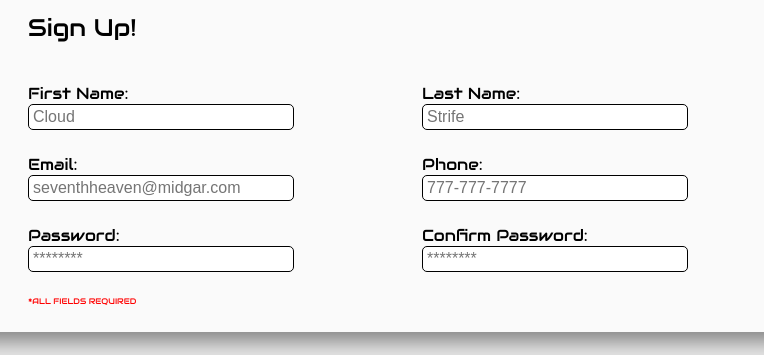
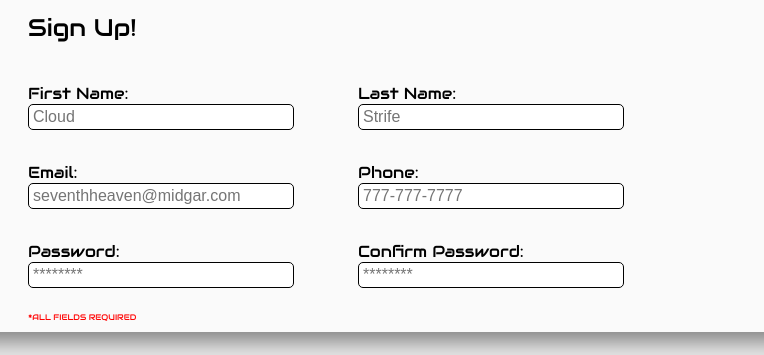
Before and after one commit to iambubbaq/odin-signup, a plain HTML site: page index.html in a window 1280 px wide. Shown: the part 250-605 px from the top of the page, 516-1280 px from the left. Drawn offline with Linux system fonts and the light colour scheme.

Commit message:
fix form flow when tabbing

```diff
--- a/index.html
+++ b/index.html
@@ -36,7 +36,7 @@
           <p>Sign Up!</p>
           <form id="signupForm">
             <div id="formInput">
-              <div id="input1">
+              <div id="row1">
                 <ul>
                   <li>
                     <label for="firstName">First Name:</label>
@@ -50,6 +50,21 @@
                     />
                   </li>
                   <li>
+                    <label for="lastName">Last Name:</label>
+                    <input
+                      type="text"
+                      id="lastName"
+                      name="lastName"
+                      placeholder="Strife"
+                      aria-required="true"
+                      required
+                    />
+                  </li>
+                </ul>
+              </div>
+              <div id="row2">
+                <ul>
+                  <li>
                     <label for="email">Email:</label>
                     <input
                       type="email"
@@ -62,32 +77,6 @@
                     />
                   </li>
                   <li>
-                    <label for="password">Password:</label>
-                    <input
-                      type="password"
-                      id="password"
-                      name="password"
-                      placeholder="********"
-                      aria-required="true"
-                      required
-                    />
-                  </li>
-                </ul>
-              </div>
-              <div id="input2">
-                <ul>
-                  <li>
-                    <label for="lastName">Last Name:</label>
-                    <input
-                      type="text"
-                      id="lastName"
-                      name="lastName"
-                      placeholder="Strife"
-                      aria-required="true"
-                      required
-                    />
-                  </li>
-                  <li>
                     <label for="phone">Phone:</label>
                     <input
                       type="tel"
@@ -97,6 +86,21 @@
                       aria-required="true"
                       required
                       pattern="[0-9]{3}-?[0-9]{3}-?[0-9]{4}"
+                    />
+                  </li>
+                </ul>
+              </div>
+              <div id="row3">
+                <ul>
+                  <li>
+                    <label for="password">Password:</label>
+                    <input
+                      type="password"
+                      id="password"
+                      name="password"
+                      placeholder="********"
+                      aria-required="true"
+                      required
                     />
                   </li>
                   <li>
--- a/style.css
+++ b/style.css
@@ -65,6 +65,7 @@
     font-size: 3rem;
     margin-left: 2vw;
 }
+
 #formField {
     display: flex;
     flex-direction: column;
@@ -80,8 +81,13 @@
 
 #formInput {
     display: flex;
-    flex-direction: row;
-    gap: 10vw;
+    flex-direction: column;
+    gap: 1vh;
+}
+
+#row1 ul, #row2 ul, #row3 ul {
+  display: flex;
+  gap: 5vw;
 }
 
 #CAButton {
```
